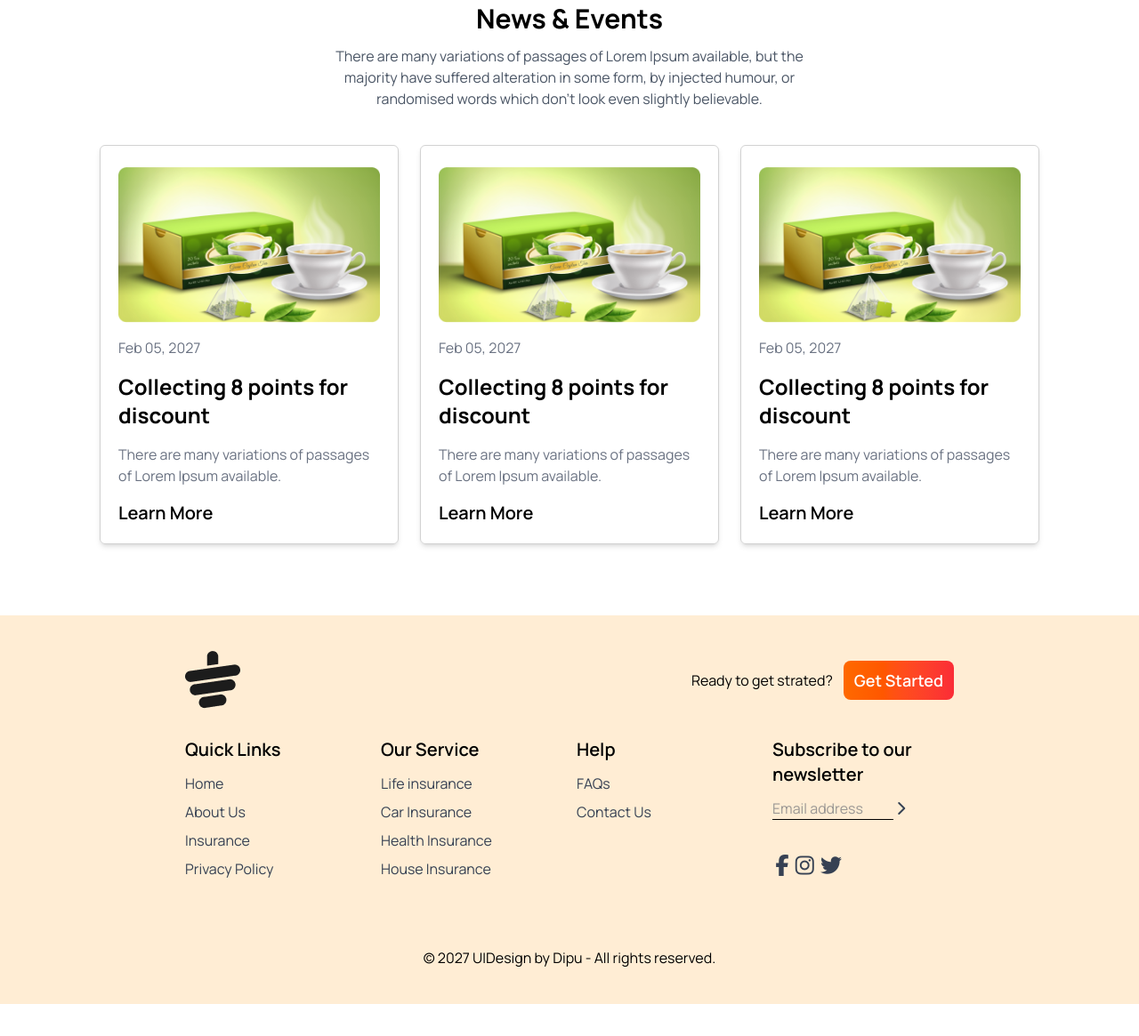
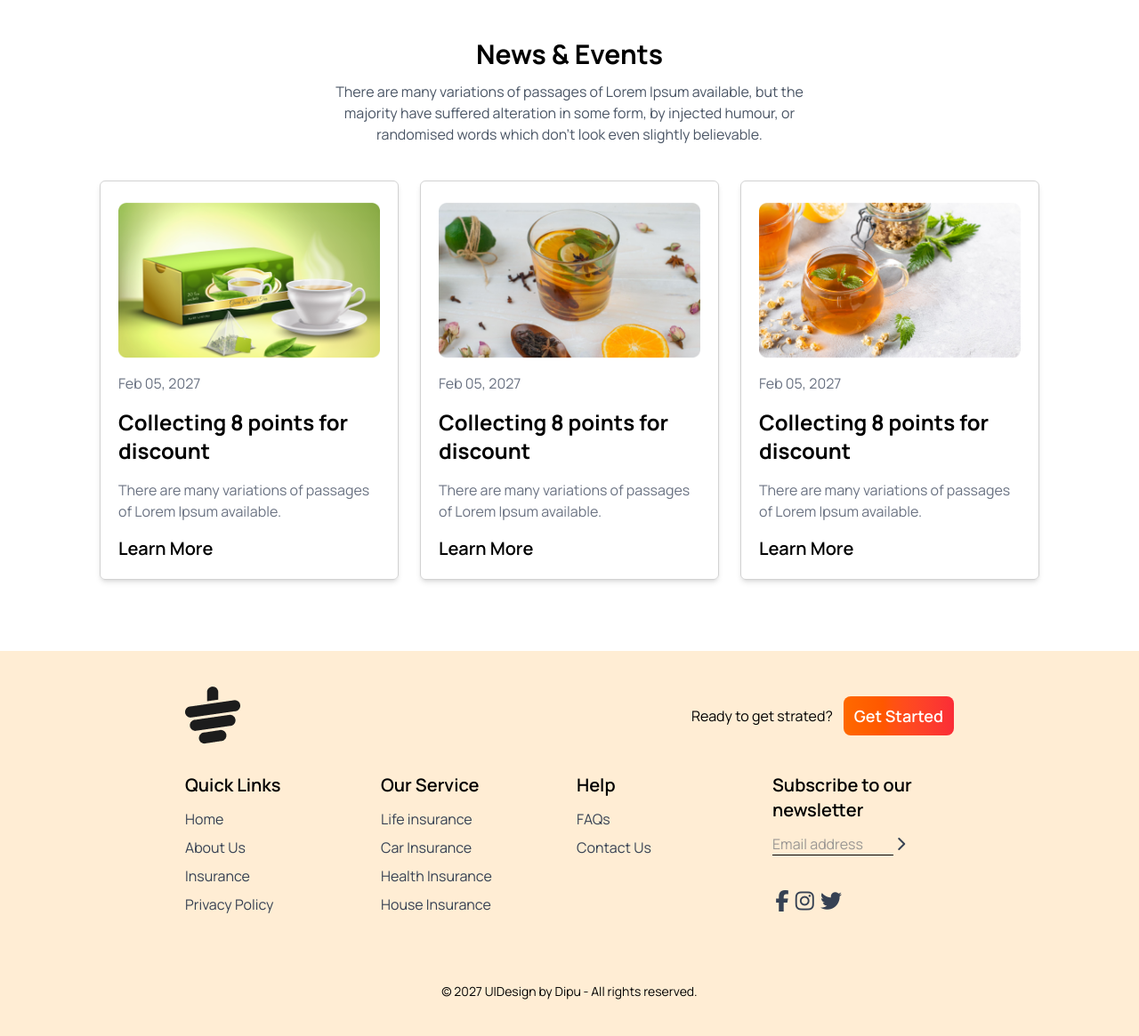
Before and after one commit to Dipu09922/Tea-house-with-tailwind, a plain HTML site: page index.html in a window 1280 px wide. Shown: the part 2910-4075 px from the top of the page at 89% size. Before the commit the page ends 4039 px from the top, so only its background shows below. Drawn offline with nearby package versions, Linux system fonts and the light colour scheme.

Commit message:
responive done

```diff
--- a/index.html
+++ b/index.html
@@ -36,7 +36,7 @@
     </style>
   </head>
   <body class="font-manrope">
-    <main class="max-w-screen-xl mx-auto px-16 lg:px-28">
+    <main class="max-w-screen-xl mx-auto px-4 md:px-16 lg:px-28">
       <header class="lg:flex md:flex pt-10 mb-20 items-center">
         <div class="">
           <h1 class="text-5xl font-bold">
@@ -171,12 +171,12 @@
       <!--Super Clients(Review section) section... -->
       <section class="mb-24">
         <div
-          class="grid grid-cols-1 lg:grid-cols-2 mb-24 bg-gradient-to-r from-[#FF8938] to-[#FF0000] rounded-xl px-7 md:px-16"
+          class="grid grid-cols-1 lg:grid-cols-2 mb-24 pt-10 bg-gradient-to-r from-[#FF8938] to-[#FF0000] rounded-xl px-7 md:px-16"
         >
           <!-- text -->
           <div class="flex justify-center items-center overflow-hidden">
             <div class="text-white w-5/6">
-              <h1 class="mb-4 text-5xl font-bold">Meet Our Super Clients</h1>
+              <h1 class="mb-4 text-4xl md:text-5xl font-bold">Meet Our Super Clients</h1>
               <p class="mb-5">
                 There are many variations of passages of Lorem Ipsum available,
                 but the majority have suffered alteration in some form, by
@@ -279,7 +279,7 @@
           <div
             class="p-5 bg-gray-60 rounded-md shadow-md overflow-hidden border border-[#D2D2D2] space-y-4"
           >
-            <img class="mx-auto pt-1" src="images/news-1.png" alt="" />
+            <img class="mx-auto pt-1" src="images/news-2.png" alt="" />
 
             <p class="text-gray-500">Feb 05, 2027</p>
             <h4 class="font-bold text-2xl">Collecting 8 points for discount</h4>
@@ -292,7 +292,7 @@
           <div
             class="p-5 bg-gray-60 rounded-md shadow-md overflow-hidden border border-[#D2D2D2] space-y-4"
           >
-            <img class="mx-auto pt-1" src="images/news-1.png" alt="" />
+            <img class="mx-auto pt-1" src="images/news-3.png" alt="" />
 
             <p class="text-gray-500">Feb 05, 2027</p>
             <h4 class="font-bold text-2xl">Collecting 8 points for discount</h4>
@@ -387,7 +387,7 @@
           </div>
         </div>
          <div class="mt-8 pt-10 text-center">
-            <p>© 2027 UIDesign by Dipu - All rights reserved.</p>
+            <p class="text-sm">© 2027 UIDesign by Dipu - All rights reserved.</p>
           </div>
       </div>
     </footer>
```
